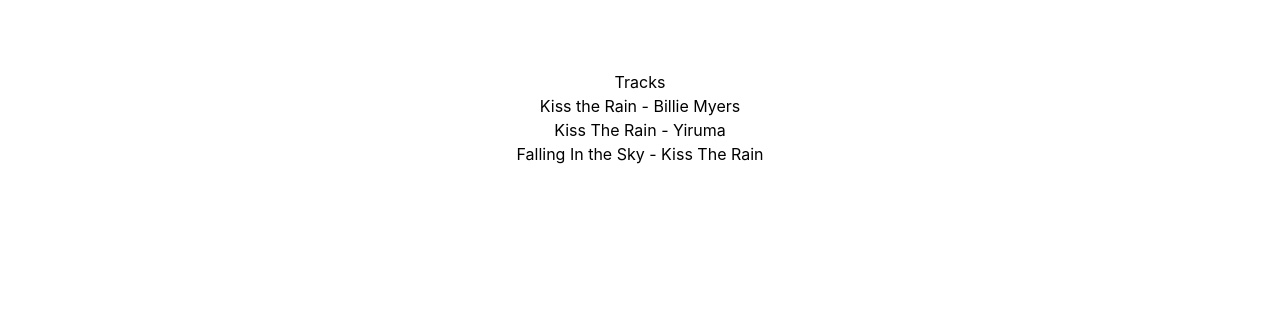
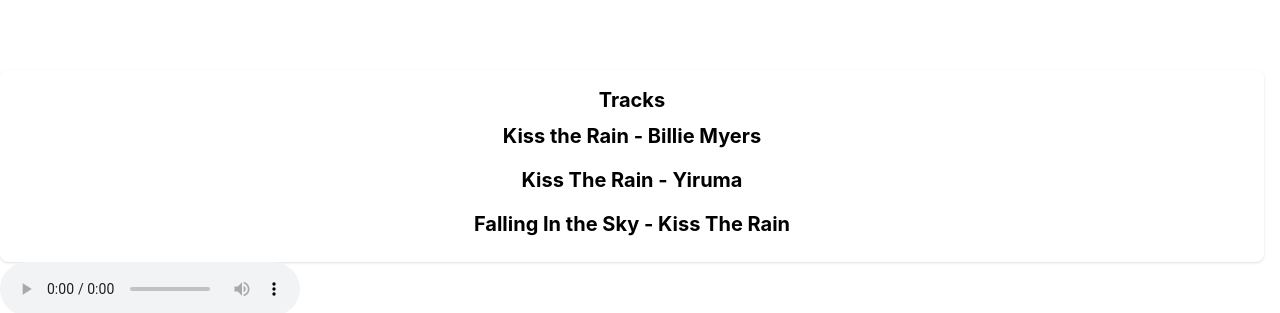
Before and after one commit to technoveltyco/back2life-music-playlist-app, a React (Create React App) app: page / in a window 1280 px wide. Shown: the part 1504-1817 px from the top of the page. Before the commit the page ends 1670 px from the top, so only its background shows below. Built offline with nearby package versions, Linux system fonts and the light colour scheme.

Commit message:
Add example or how to play song tracks

```diff
--- a/src/App.js
+++ b/src/App.js
@@ -1,13 +1,18 @@
-import CardsPage from './components/CardsPage';
+import CardsPage from "./components/CardsPage";
 import DetailPage from "./components/pages/DetailPage";
 import "./App.css";
-
 
 function App() {
   return (
     <div className="App">
-      <CardsPage/>
+      <CardsPage />
       <DetailPage />
+
+      <audio
+        id="audioTest"
+        controls
+        src="https://audio-ssl.itunes.apple.com/itunes-assets/AudioPreview125/v4/cb/24/ac/cb24ac75-128c-f817-7d81-7fbffbdaafe3/mzaf_1522770279362005862.plus.aac.ep.m4a"
+      ></audio>
     </div>
   );
 }
--- a/src/components/Playlist.js
+++ b/src/components/Playlist.js
@@ -6,15 +6,24 @@
 
 console.log(artistsResults, tracksResults);
 function Playlist() {
+  const audio = new Audio(
+    "https://audio-ssl.itunes.apple.com/itunes-assets/AudioPreview125/v4/cb/24/ac/cb24ac75-128c-f817-7d81-7fbffbdaafe3/mzaf_1522770279362005862.plus.aac.ep.m4a"
+  );
+
   return (
-    <div>
-      <h2>Tracks</h2>
-      <ul className="Playlist">
+    <aside className="w-auto pr-4">
+      <div className="bg-white shadow rounded-lg p-4 hover:shadow-lg cursor-pointer">
+        <h2 className="font-bold text-xl mb-2">Tracks</h2>
+        <ul className="Playlist font-bold text-xl mb-2">
+          <div class="grid grid-cols-1 gap-4">
             {tracks.map((track) => {
-          console.log(track);
               return (
                 <li key={track.key} className="Track">
                   <a
+                    onClick={(e) => {
+                      e.preventDefault();
+                      audio.play();
+                    }}
                     href={track.url}
                     target="_blank"
                     rel="noreferrer"
@@ -22,8 +31,10 @@
                 </li>
               );
             })}
+          </div>
         </ul>
       </div>
+    </aside>
   );
 }
 
```
Lines whose indentation alone changed are shown as unchanged.
